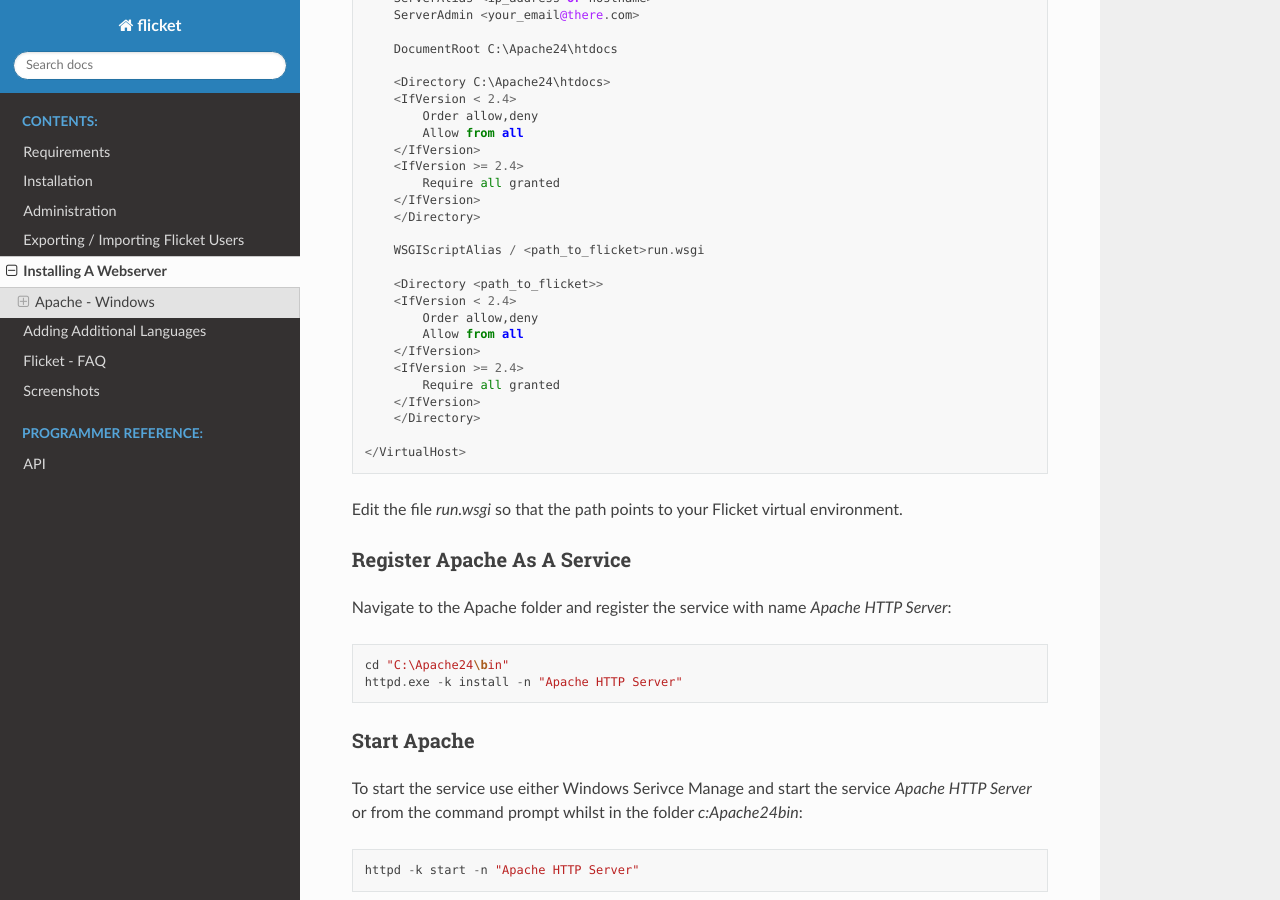
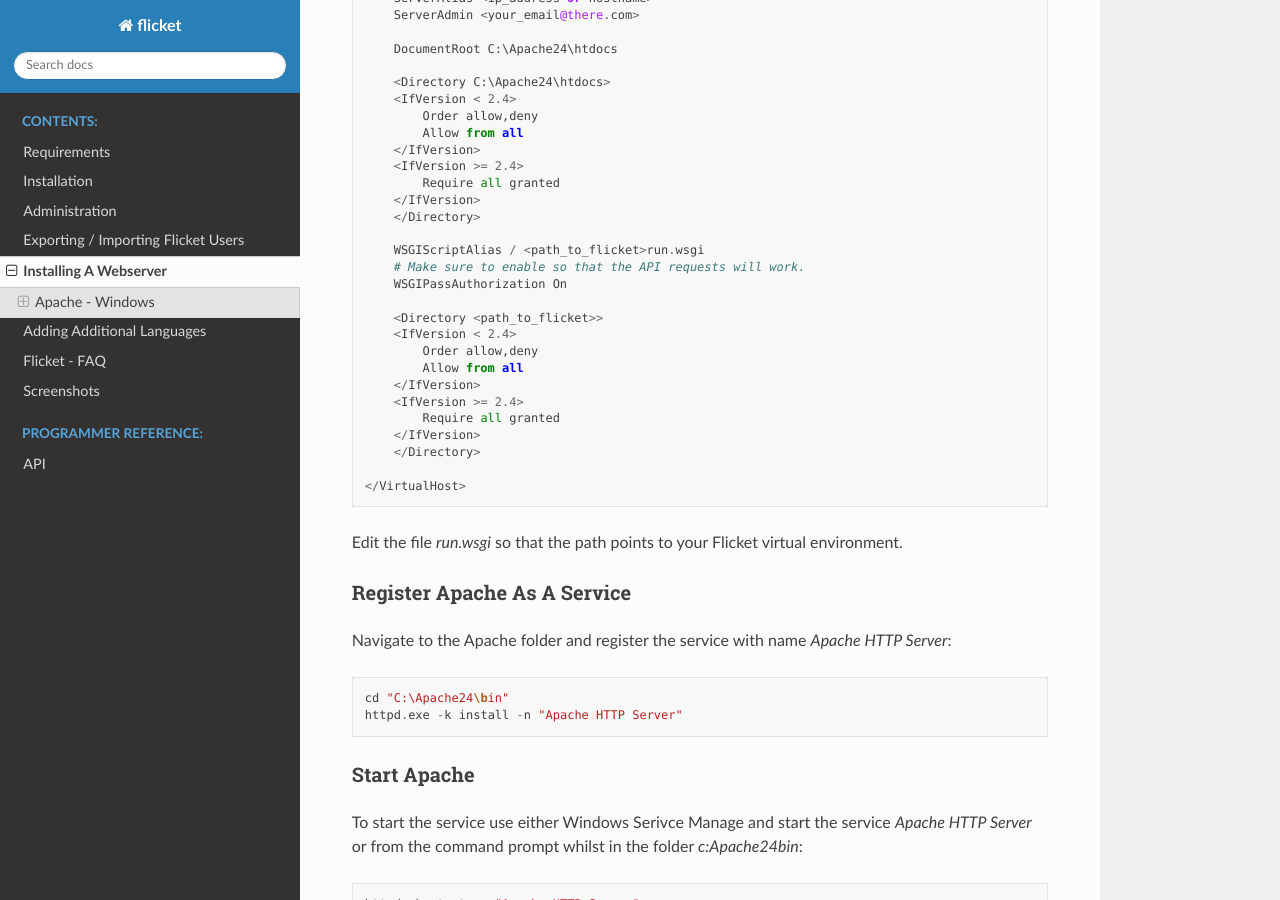
Before and after one commit to evereux/flicket, a Sphinx documentation site: the page built from docs/install_webserver_windows.rst, in a window 1280 px wide and 900 px high, scrolled down 1822 px. Built offline with Sphinx 7.4.7 and the Read the Docs theme 2.0.0, drawn with Linux system fonts in a browser that asks for light colours.

Commit message:
apache configuration needs WSGIPassAuthorization On for API calls.

```diff
--- a/docs/install_webserver_windows.rst
+++ b/docs/install_webserver_windows.rst
@@ -95,6 +95,8 @@ Add the following::
         </Directory>
 
         WSGIScriptAlias / <path_to_flicket>run.wsgi
+        # Make sure to enable so that the API requests will work.
+        WSGIPassAuthorization On
 
         <Directory <path_to_flicket>>
         <IfVersion < 2.4>
```
